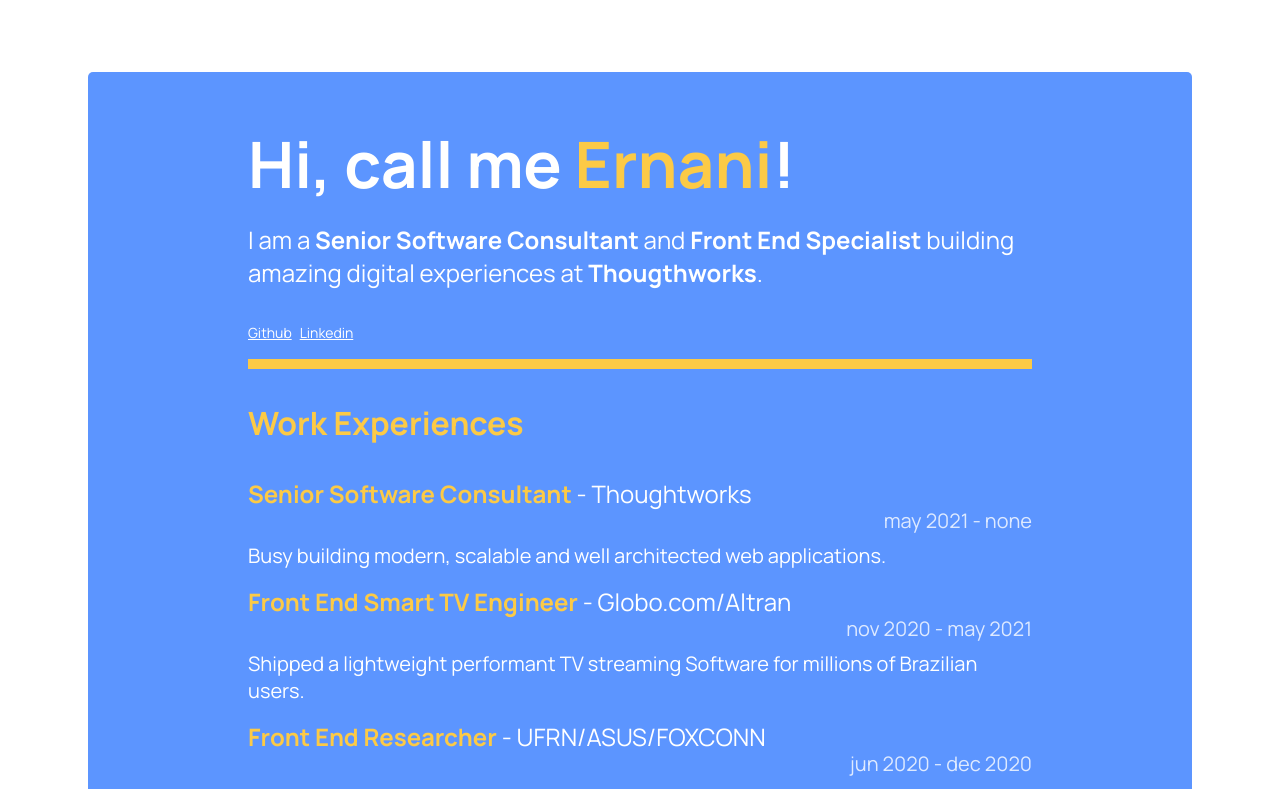
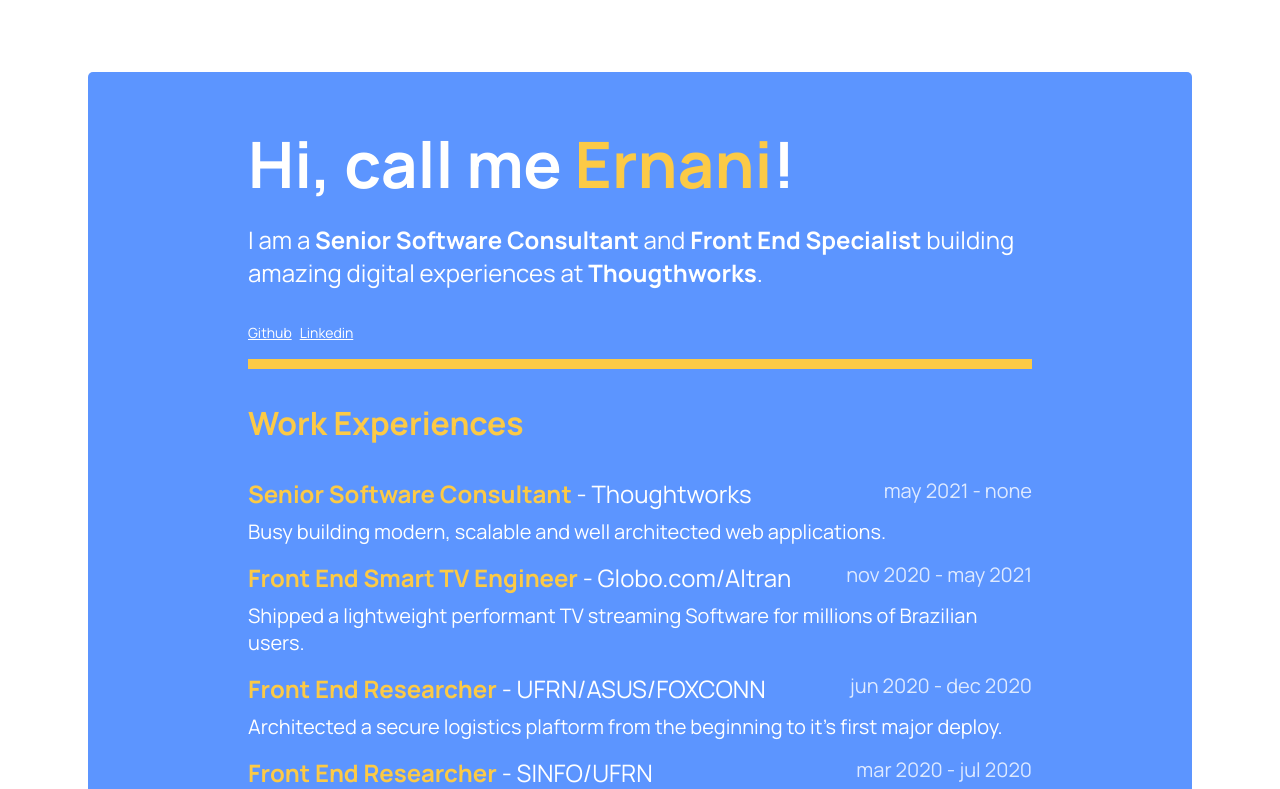
Before and after one commit to erneani/digital-cv, a Next.js app: page / in a window 1280 px wide. Shown: the top 789 px of the page. Built offline with nearby package versions, Linux system fonts and the light colour scheme.

Commit message:
fix: remove unecessary margin

```diff
--- a/src/components/work-card/WorkCard.tsx
+++ b/src/components/work-card/WorkCard.tsx
@@ -70,10 +70,6 @@
 const JobDuration = styled.div`
   font-size: 20px;
   color: rgba(255, 255, 255, 0.8);
-
-  @media (min-width: 768px) {
-    margin-top: 30px;
-  }
 `;
 
 const JobDescription = styled.p`
```
